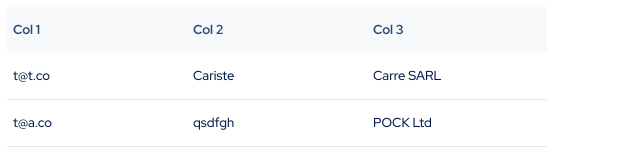
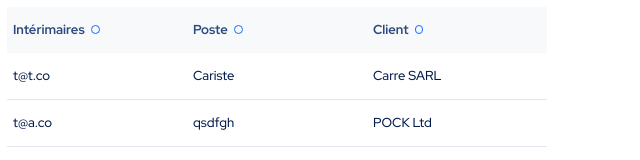
Before and after one commit to nkokla/IziTest-nk, a React (Create React App) app: page / in a window 1280 px wide. Shown: the top 160 px of the page, without its empty margins (0-640 px from the left). Built offline with nearby package versions, Linux system fonts and the light colour scheme.

Commit message:
♻️ Isolation of Data Grid Head

```diff
--- a/src/App.tsx
+++ b/src/App.tsx
@@ -2,12 +2,12 @@
 import "./App.css";
 
 import { DataGrid } from "./components";
-import { dataSet } from "./fakeData";
+import { dataHead, dataSet } from "./fakeData";
 
 function App() {
   return (
     <div className="App">
-      <DataGrid data={dataSet} />
+      <DataGrid headersData={dataHead} data={dataSet} />
     </div>
   );
 }
--- a/src/components/DataGrid/DataGrid.styled.ts
+++ b/src/components/DataGrid/DataGrid.styled.ts
@@ -27,3 +27,13 @@
   position: relative;
   cursor: default;
 `;
+
+export const Mark = styled.div<{ isMarked?: Boolean }>`
+  display: inline-block;
+  width: 0.5em;
+  height: 0.5em;
+  margin: 0 0.5em;
+  border-radius: 0.5em;
+  border: 1px solid #196cff;
+  background-color: ${({ isMarked }) => (isMarked ? "#196cff" : "transparent")};
+`;
--- a/src/components/DataGrid/DataGrid.tsx
+++ b/src/components/DataGrid/DataGrid.tsx
@@ -1,15 +1,21 @@
 import React from "react";
 
-import { HeadCell, HeadLine, Table, TableCell } from "./DataGrid.styled";
+import { HeadLine, Table, TableCell } from "./DataGrid.styled";
+import { headersDataType } from "./helper";
+import DataGridHead from "./DataGridHead";
 
-function DataGrid({ data = [] }: { data: Array<any> }) {
+function DataGrid({
+  headersData = [],
+  data = [],
+}: {
+  headersData: Array<headersDataType>;
+  data: Array<any>;
+}) {
   return (
     <Table>
       <thead>
         <HeadLine>
-          <HeadCell>Col 1</HeadCell>
-          <HeadCell>Col 2</HeadCell>
-          <HeadCell>Col 3</HeadCell>
+          <DataGridHead headersData={headersData} />
         </HeadLine>
       </thead>
       <tbody>
--- /dev/null
+++ b/src/components/DataGrid/DataGridHead.tsx
@@ -0,0 +1,23 @@
+import React, { Fragment } from "react";
+
+import { HeadCell, Mark } from "./DataGrid.styled";
+import { headersDataType } from "./helper";
+
+const DataGridHead = ({
+  headersData,
+}: {
+  headersData: Array<headersDataType>;
+}) => (
+  <Fragment>
+    {headersData.map(({ name, label }) => (
+      <HeadCell key={name}>
+        <div>
+          {label}
+          <Mark />
+        </div>
+      </HeadCell>
+    ))}
+  </Fragment>
+);
+
+export default DataGridHead;
--- /dev/null
+++ b/src/components/DataGrid/helper.ts
@@ -0,0 +1,8 @@
+export type headersDataType = { name: string; label: string };
+
+export type filterType = {
+  modal: string;
+  query: string;
+  key: string;
+  sort: "date" | "az" | "za";
+};
```
